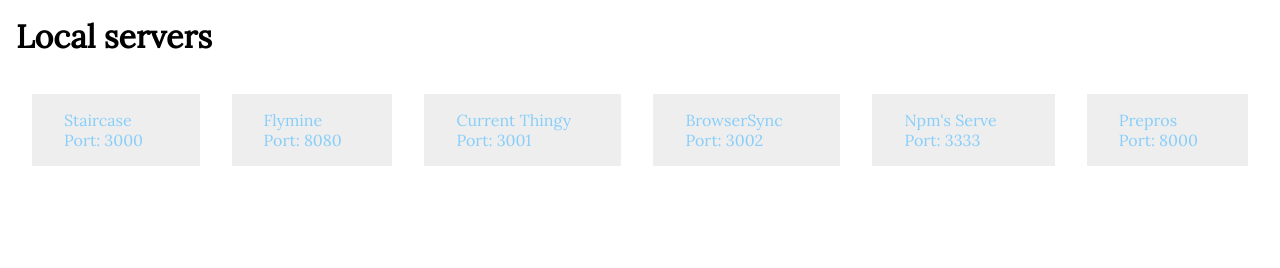
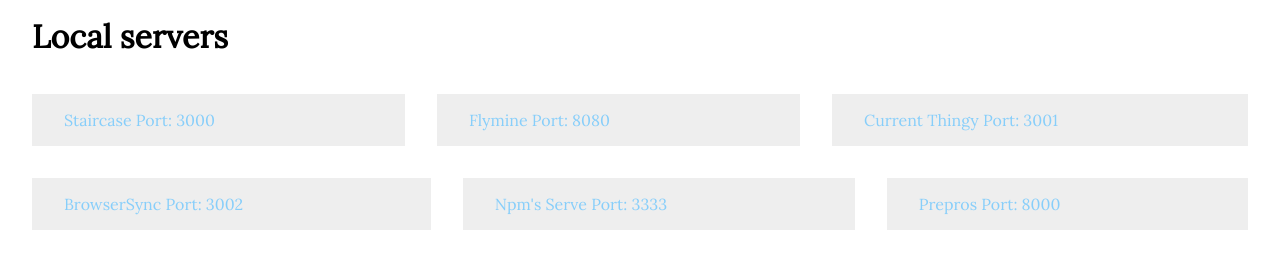
Before and after one commit to yochannah/local-server-list, a plain HTML site: page index.html in a window 1280 px wide. Drawn offline with Linux system fonts and the light colour scheme.

Commit message:
style tweak

```diff
--- a/css/style.less
+++ b/css/style.less
@@ -2,12 +2,17 @@
    font-family:'Lora', serif;
    margin:1em;
 }
+h1 {
+  margin-left:0.5em;
+}
 
 #theSites {
   display:flex;
+  flex-wrap:wrap;
   flex-direction:row;
   justify-content:center;
   div {
+    min-width:250px;
     flex-grow:1;
     background-color:#eee;
     margin:1em;
```
Also changed, not shown: css/style.css, 1 other file.
